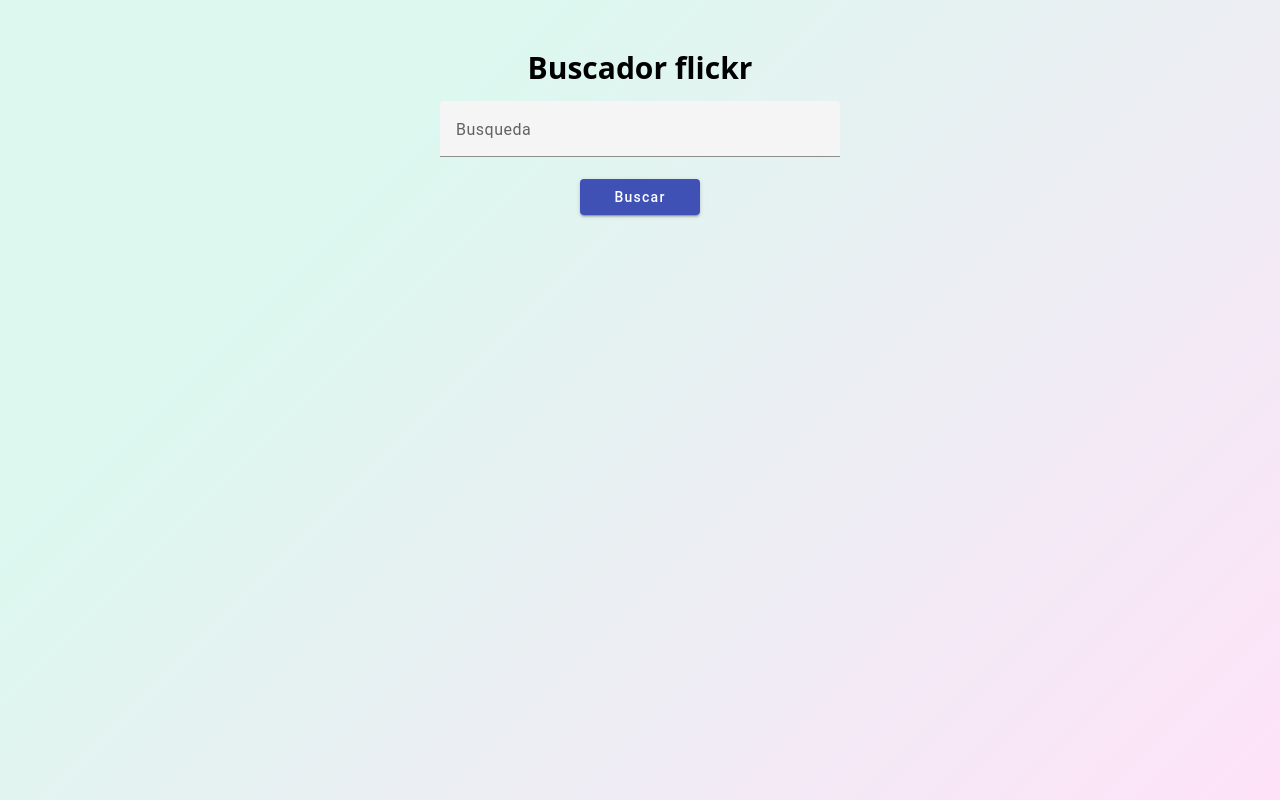
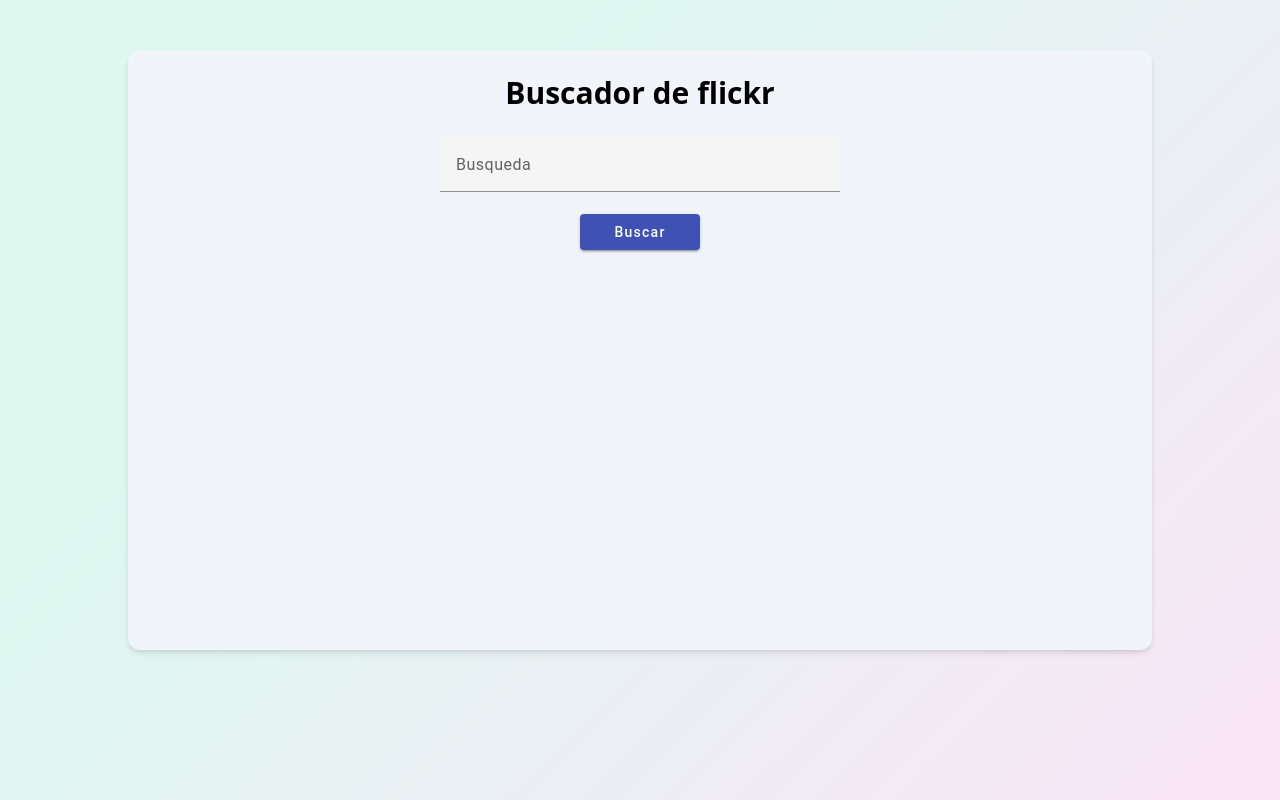
Before and after one commit to diego04018/flickr-search-bm, an Angular app: page /flickr-search in a window 1280 px wide. Shown: the top 800 px of the page. Built offline with nearby package versions, Linux system fonts and the light colour scheme.

Commit message:
refactor routes

```diff
--- a/src/app/app.routes.ts
+++ b/src/app/app.routes.ts
@@ -8,6 +8,6 @@
   {
     path: '',
     loadChildren: () =>
-      import('./modules/flicker-search.module').then((m) => m.FlickerSearchModule),
+      import('./modules/flickr/flicker-search.module').then((m) => m.FlickerSearchModule),
   },
 ];
--- a/src/app/modules/components/flicker-search/flicker-search.component.html
+++ /dev/null
@@ -1,32 +0,0 @@
-<div class="main-search-container w-full flex flex-col items-center">
-  <span class="text-3xl font-bold mb-[15px]">
-    Buscador flickr
-  </span>
-  <div class="w-full flex flex-col">
-      <mat-form-field class="w-full max-w-[400px] self-center">
-        <mat-label>Busqueda</mat-label>
-        <input matInput type="text" [(ngModel)]="value">
-        @if (value) {
-          <button matSuffix mat-icon-button aria-label="Clear" (click)="value=''; searchCompleted=false">
-            <mat-icon>close</mat-icon>
-          </button>
-        }
-      </mat-form-field>
-      <button class="self-center max-w-[120px] h-[40px] w-full" mat-raised-button color="primary" (click)="startSearch()">Buscar</button>
-  </div>
-  <div class="flex flex-wrap w-full justify-center max-w-[1100px] mt-6 self-center gap-[10px] p-[20px]">
-    <ng-container *ngIf="!isLoading ; else loader">
-      <ng-container *ngIf="searchCompleted && flickrFeed?.length === 0">
-        <span class="text-2xl font-bold mt-12">{{msg}}</span>
-      </ng-container>
-      <img class="img-cont drop-shadow-md" *ngFor="let item of flickrFeed" [src]="item.image" alt="image">
-    </ng-container>
-
-  </div>
-</div>
-
-<ng-template #loader>
-  <div class="w-full flex justify-center mt-24">
-    <mat-spinner class="h-[120px] w-[120px]"></mat-spinner>
-  </div>
-</ng-template>
--- a/src/app/modules/components/flicker-search/flicker-search.component.css
+++ b/src/app/modules/flickr/components/flicker-search/flicker-search.component.css
@@ -1,7 +1,8 @@
 .main-search-container{
   background-color: #fee2f8;
   background-image: linear-gradient(315deg, #fee2f8 0%, #dcf8ef 74%);
-  height: 100vh;
+  min-height: calc(100vh + 200px);;
+  height: fit-content;
   padding-top: 50px;
 }
 
--- /dev/null
+++ b/src/app/modules/flickr/components/flicker-search/flicker-search.component.html
@@ -0,0 +1,35 @@
+<div class="main-search-container w-full h-full flex flex-col items-center">
+  <div class="shadow-md bg-slate-100 w-[80%] min-h-[600px] rounded-xl">
+    <span class="text-3xl font-bold flex my-[25px] justify-self-center">
+      Buscador de flickr
+    </span>
+    <div class="w-full flex flex-col">
+        <mat-form-field class="w-full max-w-[300px] md:max-w-[400px] self-center">
+          <mat-label>Busqueda</mat-label>
+          <input matInput type="text" [(ngModel)]="value">
+          @if (value) {
+            <button matSuffix mat-icon-button aria-label="Clear" (click)="value=''; searchCompleted=false">
+              <mat-icon>close</mat-icon>
+            </button>
+          }
+        </mat-form-field>
+        <button class="self-center max-w-[120px] h-[40px] w-full" mat-raised-button color="primary" (click)="startSearch()">Buscar</button>
+    </div>
+    <div class="flex flex-wrap w-full max-w-[1100px] mt-6 gap-[10px] p-[20px] justify-center justify-self-center">
+      <ng-container *ngIf="!isLoading ; else loader">
+        <ng-container *ngIf="searchCompleted && flickrFeed?.length === 0">
+          <span class="text-2xl font-bold mt-12">{{msg}}</span>
+        </ng-container>
+        <img class="img-cont drop-shadow-md" *ngFor="let item of flickrFeed" [src]="item.image" alt="image">
+      </ng-container>
+
+    </div>
+  </div>
+
+</div>
+
+<ng-template #loader>
+  <div class="w-full flex justify-center mt-24">
+    <mat-spinner class="h-[120px] w-[120px]"></mat-spinner>
+  </div>
+</ng-template>
--- a/src/app/modules/components/flicker-search/flicker-search.component.ts
+++ b/src/app/modules/flickr/components/flicker-search/flicker-search.component.ts
@@ -6,7 +6,8 @@
 import {MatFormFieldModule} from '@angular/material/form-field';
 import { CommonModule } from '@angular/common';
 import { MatProgressSpinnerModule } from '@angular/material/progress-spinner';
-import { FlickrService } from '../../../services/flickr.service';
+import { FlickrService } from '../../../../services/flickr.service';
+
 
 @Component({
   selector: 'app-flicker-search',
```
Also changed, not shown: src/app/modules/flickr/flicker-search-routing.module.ts (renamed from src/app/modules/flicker-search-routing.module.ts), src/app/modules/flickr/flicker-search.module.ts (renamed from src/app/modules/flicker-search.module.ts), 1 other file (tests, documents, lock files or other folders).
